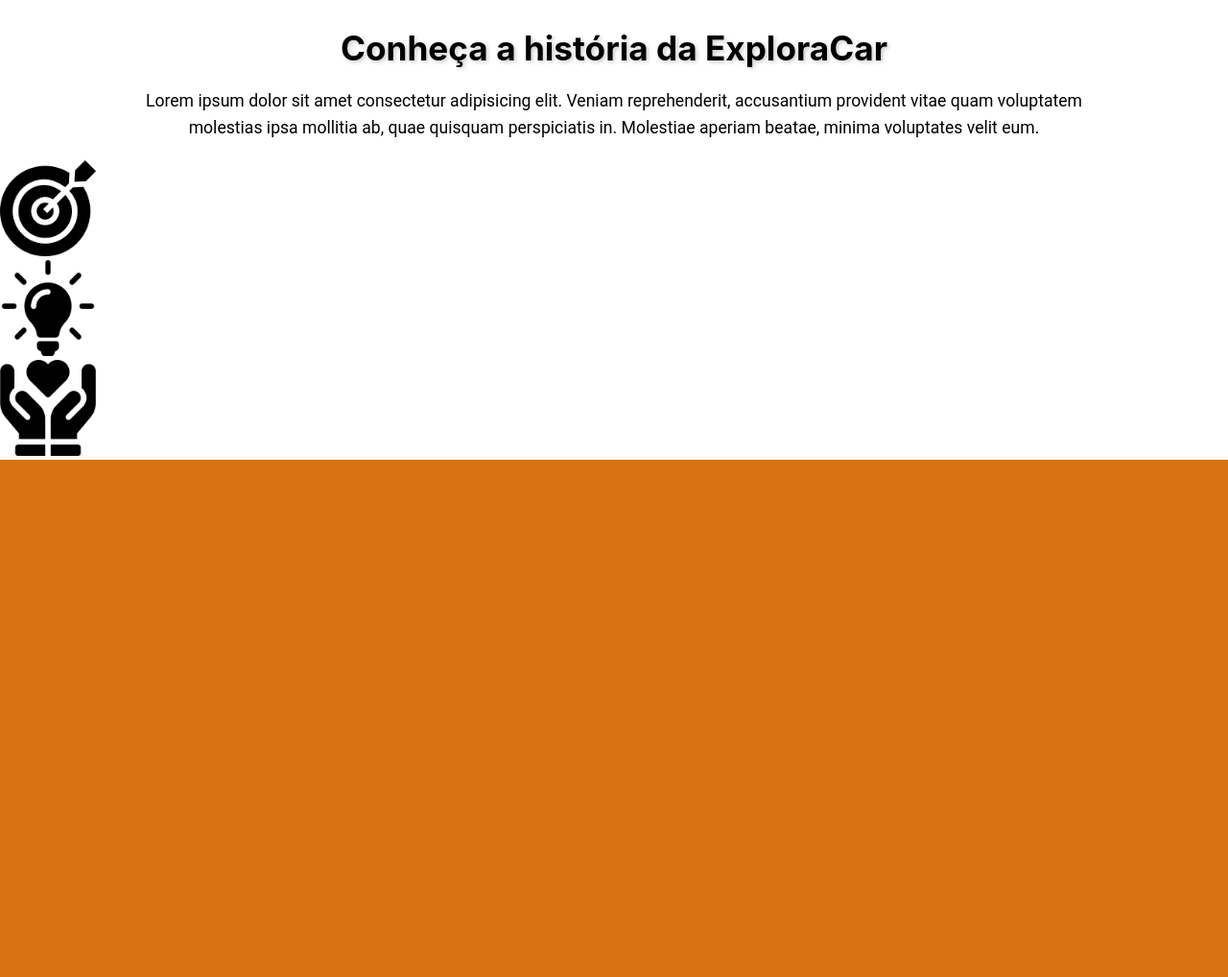
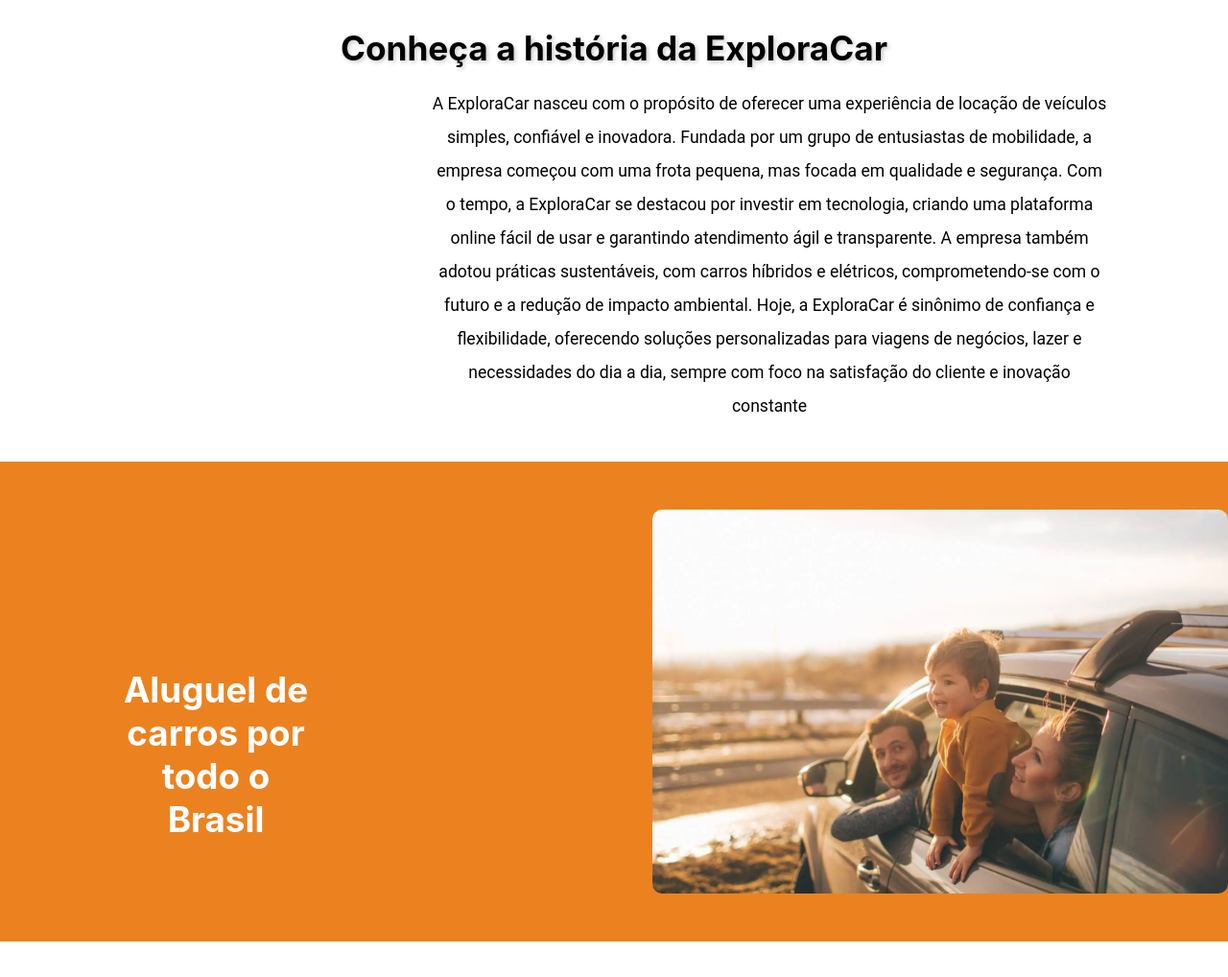
Before and after one commit to oQueirozzz/ExploraCar, a PHP site: page /sobre.php in a window 1280 px wide. Shown: the part 3552-4570 px from the top of the page at 96% size. Before the commit the page ends 4031 px from the top, so only its background shows below. Run offline with PHP 8.4, Linux system fonts and the light colour scheme; data that the repository does not hold is empty.

Commit message:
new about us

```diff
--- a/loc/sobrenos/sobre.css
+++ b/loc/sobrenos/sobre.css
@@ -1,4 +1,3 @@
-
 body {
     font-family: Arial, sans-serif;
     margin: 0;
@@ -6,37 +5,41 @@
     background-color: #ffffff;
     color: #333;
 }
+
 header {
     background-color: #d87314;
     color: #fff;
     padding: 20px;
     text-align: center;
 }
+
 header h1 {
     margin: 0;
 }
-        section {
-            padding: 40px;
-        }
+
 h2 {
     color: #d87314;
     margin-bottom: 20px;
 }
+
 p {
     font-size: 1.1em;
     line-height: 1.6em;
     margin-bottom: 20px;
     color: #fff;
 }
+
 .section-content {
     display: flex;
     flex-wrap: wrap;
     justify-content: space-between;
 }
+
 .section-content div {
     width: 48%;
     margin-bottom: 20px;
 }
+
 footer {
     background-color: #222;
     color: #fff;
@@ -45,19 +48,19 @@
 }
 
 .banner {
-            position: relative; /* Define o contêiner como relativo para permitir o posicionamento absoluto do texto */
+    position: relative;
+    /* Define o contêiner como relativo para permitir o posicionamento absoluto do texto */
     width: 100%;
     height: 600px;
-            overflow: hidden; /* Impede que elementos excedam o contêiner */
+    overflow: hidden;
+    /* Impede que elementos excedam o contêiner */
     background: url('./img/banner.jpg') no-repeat center center;
 }
 
 
 .text-title {
-            position: absolute; /* Coloca o texto sobre a imagem */
-
-
-            color: rgb(0, 0, 0);
+    margin-top: 200px;
+    color: rgb(255, 255, 255);
     text-shadow: 2px 2px 4px rgba(0, 0, 0, 0.7);
     font-size: 3.7rem;
     font-weight: 50;
@@ -65,7 +68,7 @@
     font-family: 'TT Hoves Variable', -apple-system, BlinkMacSystemFont, 'Segoe UI', Roboto, 'Helvetica Neue', Arial, sans-serif;
 }
 
-        .title-conheca{
+.title-conheca {
     text-align: center;
     color: black;
     font-family: 'TT Hoves Variable', -apple-system, BlinkMacSystemFont, 'Segoe UI', Roboto, 'Helvetica Neue', Arial, sans-serif;
@@ -75,14 +78,124 @@
     font-size: 2.2rem;
 }
 
-        .text-conheca{
+.text-conheca {
     text-align: center;
+    color: black;
+    font-family: Roboto;
+    margin-bottom: 40px;
+    width: 55%;
+    margin-left: 450px;
+    line-height: 35px;
+}
+
+.icons img {
+    width: 100px;
+    height: 100px;
+    margin-left: 105px;
+}
+
+.icons {
+    margin: auto;
+    display: flex;
+    justify-content: space-around;
+    gap: 100px;
+    width: 65vw;
+    padding: 20px;
+
+}
+
+.title-icon {
+    color: black;
+    padding: 15px;
+    font-family: 'TT Hoves Variable', -apple-system, BlinkMacSystemFont, 'Segoe UI', Roboto, 'Helvetica Neue', Arial, sans-serif;
+    font-weight: bold;
+    font-size: 1.2rem;
+    margin-left: 100px;
+}
+
+#vision {
+    margin-left: 10px;
+}
+
+.sep-color {
+    background-color: #e2e0e0;
+    padding-top: 20px;
+    /* max-height: 600px; */
+    margin-top: 50PX;
+    width: 70%;
+    margin-left: 320px;
+    margin-bottom: 25px;
+    border-radius: 25px;
+}
+
+.title-text {
+    color: black;
+}
+
+.text-mvv {
     color: black;
     font-family: Roboto;
 
 }
 
-        .icons img{
-            width: 100px;
-            height: 100px;
+.values{
+    max-width: 350px;
 }
+
+
+#valores {
+    margin-left: 105px;
+}
+
+#missao {
+    margin-left: -70px;
+}
+
+#visao {
+    margin-left: -60px;
+}
+
+
+
+/* .video{
+            background-color: #d87314;
+            width: 100%;
+            height: 400px;
+            margin-top: 30px;
+            display: flex;
+        } */
+
+.image {
+    width: 100%;
+    height: 500px;
+    background-color: #ec821f;
+    display: flex;
+}
+
+.title-image {
+    color: rgb(255, 255, 255);
+    padding: 15px;
+    font-family: 'TT Hoves Variable', -apple-system, BlinkMacSystemFont, 'Segoe UI', Roboto, 'Helvetica Neue', Arial, sans-serif;
+    font-weight: bold;
+    font-size: 2.3rem;
+    margin-left: 100px;
+    text-align: center;
+    margin-top: 200px;
+}
+
+.img-viagem {
+    width: 600px;
+    height: 400px;
+    object-fit: cover;
+    margin-top: 50px;
+    margin-left: 330px;
+    border-radius: 10px;
+}
+
+video {
+    width: 70%;
+    height: 60%;
+    object-fit: cover;
+    margin-left: 17%;
+    margin-top: 40px;
+}
--- a/loc/sobrenos/sobre.php
+++ b/loc/sobrenos/sobre.php
@@ -215,24 +215,54 @@
 
     <div class="conheca">
         <h2 class="title-conheca">Conheça a história da ExploraCar</h2>
-        <p class="text-conheca">Lorem ipsum dolor sit amet consectetur adipisicing elit. Veniam reprehenderit, accusantium provident vitae quam voluptatem<br> molestias ipsa mollitia ab,
-            quae quisquam perspiciatis in. Molestiae aperiam beatae, minima voluptates velit eum.</p>
+        <p class="text-conheca">
+            A ExploraCar nasceu com o propósito de oferecer uma experiência de locação de veículos simples, confiável e inovadora. Fundada por um grupo de entusiastas de mobilidade, a empresa começou com uma frota pequena, mas focada em qualidade e segurança.
+            Com o tempo, a ExploraCar se destacou por investir em tecnologia, criando uma plataforma online fácil de usar e garantindo atendimento ágil e transparente. A empresa também adotou práticas sustentáveis, com carros híbridos e elétricos, comprometendo-se com o futuro e a redução de impacto ambiental.
+            Hoje, a ExploraCar é sinônimo de confiança e flexibilidade, oferecendo soluções personalizadas para viagens de negócios, lazer e necessidades do dia a dia, sempre com foco na satisfação do cliente e inovação constante</p>
     </div>
 
+    <div class="image">
+        <h1 class="title-image">Aluguel de carros por todo o Brasil</h1>
+        <img src="./img/viagem.webp" alt="viagem" class="img-viagem">
+    </div>
+
+    <section>
+
+        <video autoplay="on" class="bg_video" loop muted poster="imagens/poster.jpg">
+            <source src="./img/videoexploracar.mp4" type="video/mp4" autoplay muted loop>
+        </video>
+    </section>
+
+    <div class="sep-color">
         <div class="icons">
 
             <div class="mission">
                 <img src="./img/alvo.png" alt="missão">
+                <h2 class="title-icon">Missão</h2>
+                <p class="text-mvv">"Oferecer soluções de locação de veículos com qualidade, <br>
+                    facilidade e preços justos, garantindo segurança e conforto. <br>
+                    Nossa missão é ajudar as pessoas a explorarem o mundo <br>
+                    com liberdade e praticidade."</p>
             </div>
 
             <div class="vision">
                 <img src="./img/lampada.png" alt="visão">
+                <h2 class="title-icon">Visão</h2>
+                <p class="text-mvv">"Ser a principal referência em locação de veículos, <br>
+                    oferecendo inovação, qualidade e sustentabilidade. <br>
+                    Queremos facilitar o transporte, transformar jornadas em experiências <br>
+                    e ser a primeira escolha de quem busca liberdade e conveniência."</p>
             </div>
 
             <div class="values">
-            <img src="./img/valor.png" alt="valores">
+                <img src="./img/valor.png" alt="valores" id="values">
+                <h2 class="title-icon" id="valores">Valores</h2>
+                <p class="text-mvv">
+                    Agimos com confiança, transparência e compromisso, priorizando a qualidade, segurança e inovação na nossa frota. Valorizamos a sustentabilidade e oferecemos atendimento ágil e personalizado, com soluções flexíveis para atender às necessidades dos nossos clientes.
             </div>
         </div>
+    </div>
+
 </body>
 
 </html>
```
Also changed, not shown: loc/sobrenos/img/viagem.webp (added), 1 other file. Lines whose indentation alone changed are shown as unchanged.
